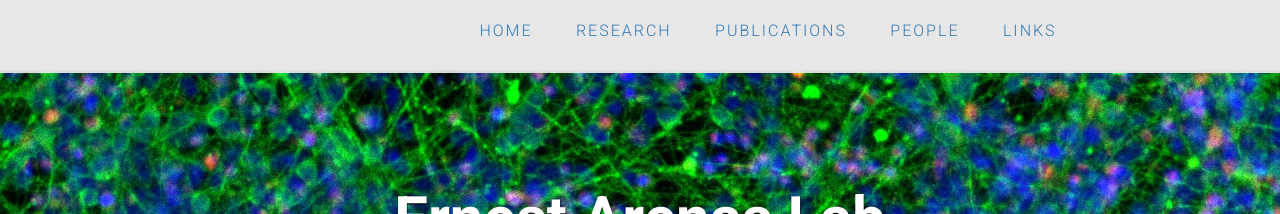
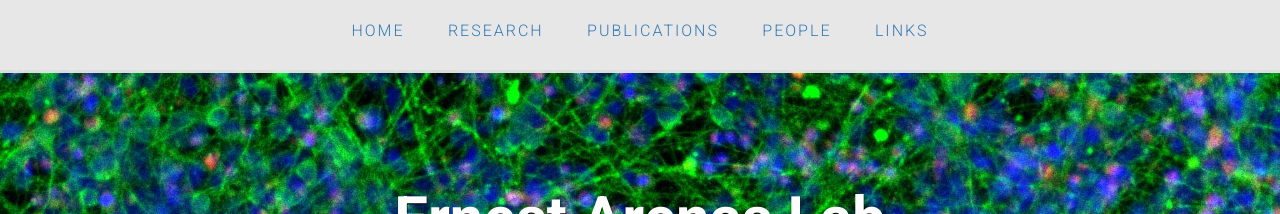
Before and after one commit to ArenasLab/arenaslab.github.io, a Jekyll site: the page index.html, which Jekyll copies as it is, in a window 1280 px wide. Shown: the top 214 px of the page. Built offline with Jekyll 4.4.1, drawn with Linux system fonts in a browser that asks for light colours.

Commit message:
Update main.css

```diff
--- a/css/main.css
+++ b/css/main.css
@@ -34,7 +34,7 @@ header p {
 .navigation {
   background-color: rgba(230, 230, 230, 0.95);
   height: auto;
-  width: 120%;
+  width: 100%;
   text-align: center;
   position: fixed;
   left: 0;
```
